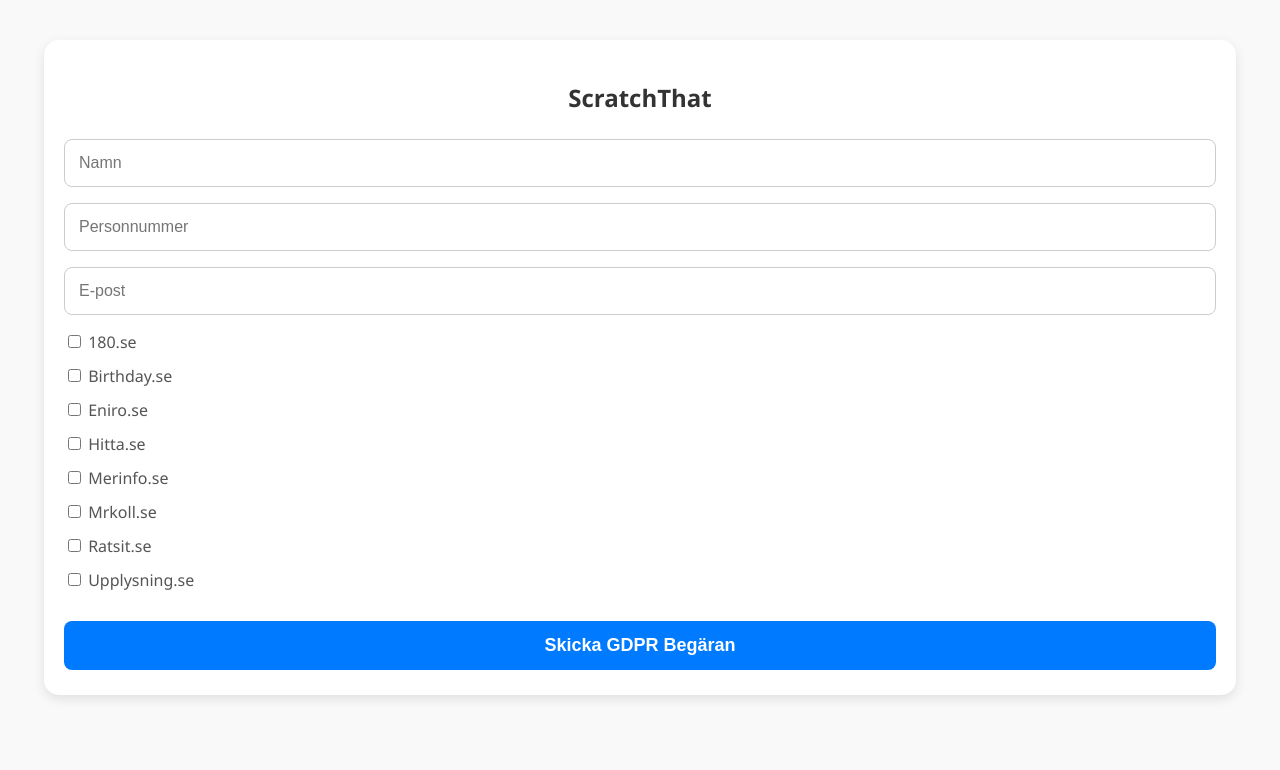
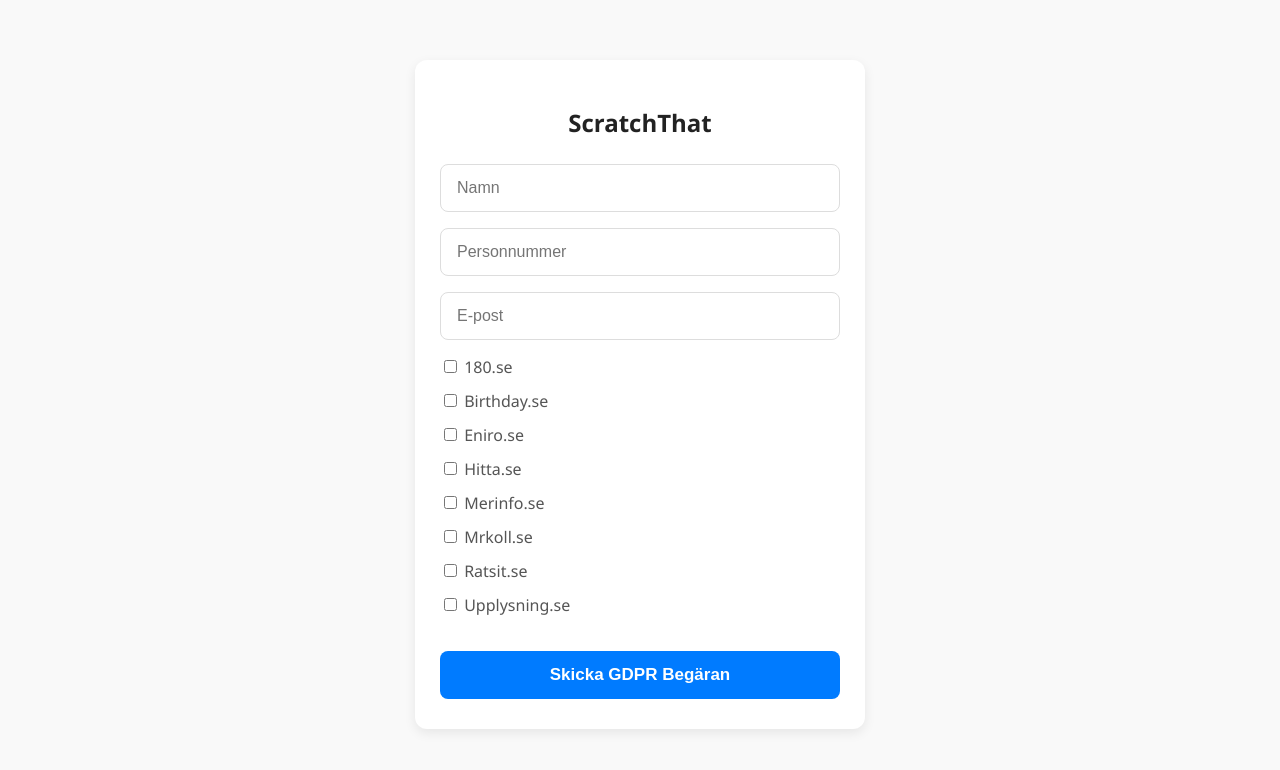
Before and after one commit to MusaeM/ScratchThat, a plain HTML site: page frontend/index.html in a window 1280 px wide. Drawn offline with Linux system fonts and the light colour scheme.

Commit message:
Fix Frontend style Width

```diff
--- a/frontend/style.css
+++ b/frontend/style.css
@@ -3,34 +3,39 @@
     font-family: 'Segoe UI', Tahoma, Geneva, Verdana, sans-serif;
     min-height: 100vh;
     margin: 0;
-    padding: 0;
+    display: flex;
+    justify-content: center;
+    align-items: start;
+    padding-top: 60px; /* Luft upptill */
 }
 
 .container {
     background: #ffffff;
-    padding: 25px 20px;
-    border-radius: 15px;
-    box-shadow: 0 4px 12px rgba(0,0,0,0.1);
-    width: 90%;        /* ALLTID 90% av skärmen */
-    margin: 40px auto;
+    padding: 30px 25px;
+    border-radius: 12px;
+    box-shadow: 0 4px 12px rgba(0,0,0,0.08);
+    width: 100%;
+    max-width: 400px; /* Exakt samma stil som cardrop */
     text-align: center;
 }
 
 h1 {
-    color: #333;
+    color: #222;
     font-size: 24px;
+    font-weight: 600;
     margin-bottom: 25px;
 }
 
 input[type="text"],
 input[type="email"] {
     width: 100%;
-    padding: 14px;
+    padding: 14px 16px;
     margin-bottom: 16px;
-    border: 1px solid #ccc;
+    border: 1px solid #ddd;
     border-radius: 8px;
     font-size: 16px;
     box-sizing: border-box;
+    background-color: #fff;
 }
 
 .checkboxes {
@@ -50,10 +55,10 @@
     background-color: #007bff;
     color: white;
     padding: 14px;
-    margin-top: 10px;
+    margin-top: 15px;
     border: none;
     border-radius: 8px;
-    font-size: 18px;
+    font-size: 17px;
     font-weight: bold;
     cursor: pointer;
     transition: background-color 0.3s ease;
@@ -69,3 +74,12 @@
     margin-top: 20px;
     color: #333;
 }
+
+/* Mobilfix */
+@media (max-width: 500px) {
+    .container {
+        margin: 20px;
+        padding: 25px 20px;
+        max-width: 90%;
+    }
+}
```
